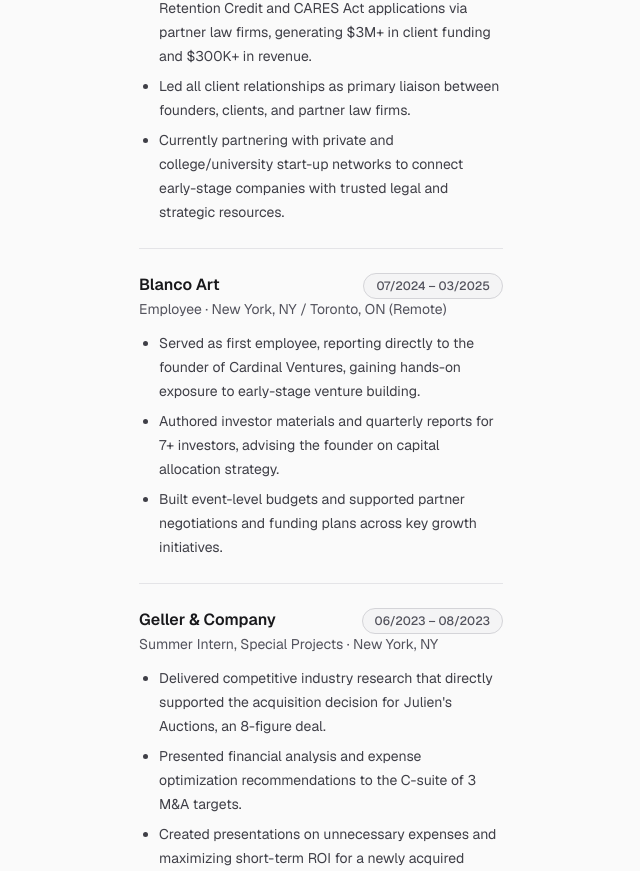
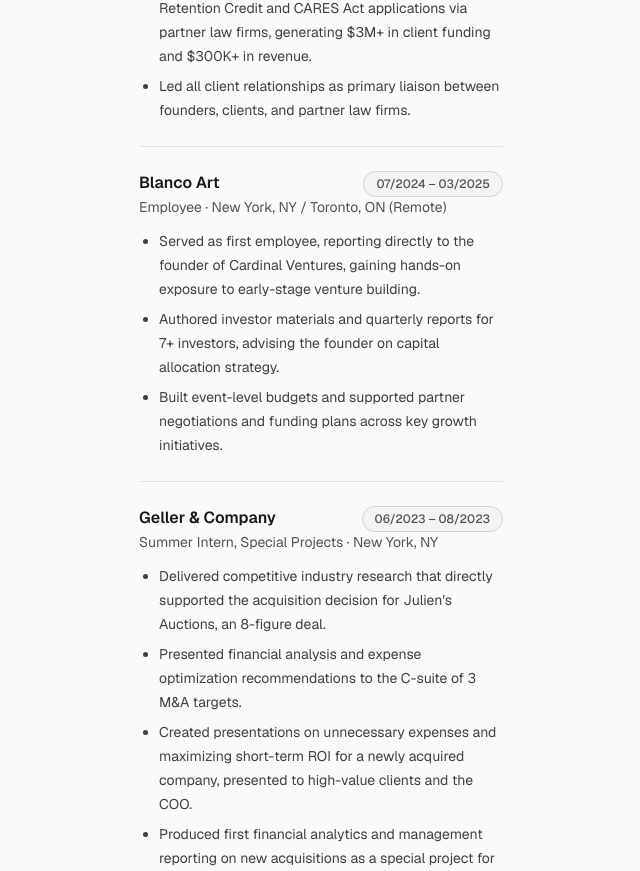
Before and after one commit to amaanavi/AFMwebsite, a Next.js app: page / in a window 1280 px wide. Shown: the part 2113-2984 px from the top of the page, without its empty margins (117-757 px from the left). Built offline with nearby package versions, Linux system fonts and the light colour scheme.

Commit message:
Remove outdated bullet from Office of Rebates and Grants

```diff
--- a/src/data/resume.ts
+++ b/src/data/resume.ts
@@ -78,7 +78,6 @@
       "Co-founded a legal services startup partnering with law firms to deliver affordable, on-call legal advice to student-founded startups.",
       "Sourced and advised 20+ companies on Employee Retention Credit and CARES Act applications via partner law firms, generating $3M+ in client funding and $300K+ in revenue.",
       "Led all client relationships as primary liaison between founders, clients, and partner law firms.",
-      "Currently partnering with private and college/university start-up networks to connect early-stage companies with trusted legal and strategic resources.",
     ],
   },
   {
```
